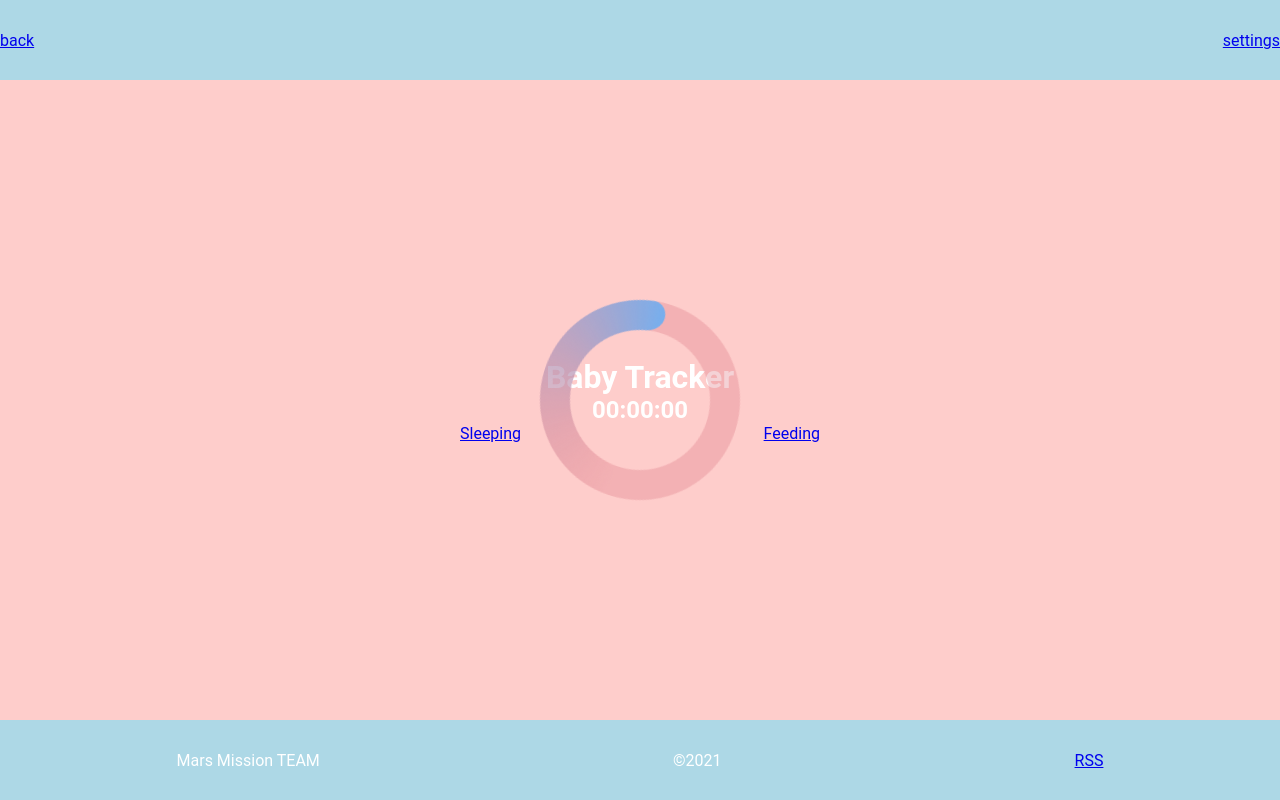
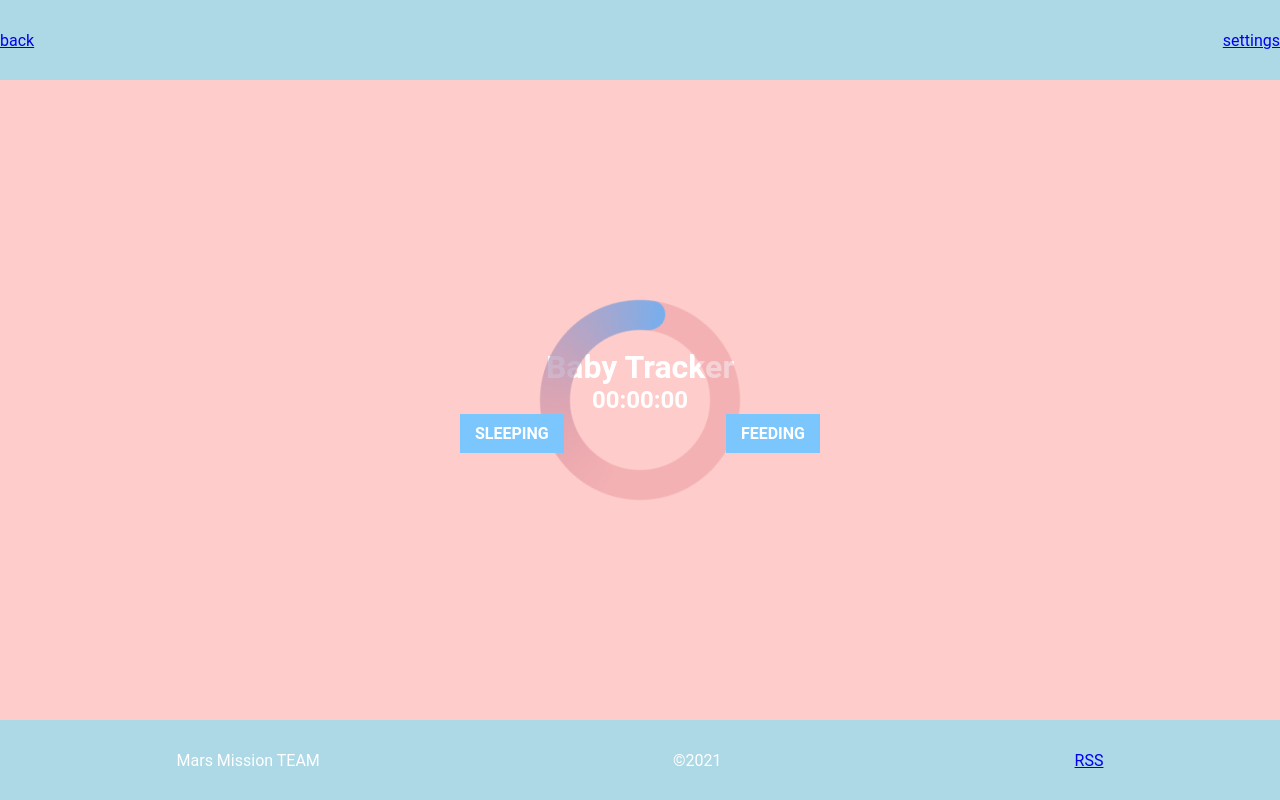
Before and after one commit to mitjasha/baby-tracker, a React (Create React App) app: page / in a window 1280 px wide. Built offline with nearby package versions, Linux system fonts and the light colour scheme.

Commit message:
fix: button template

```diff
--- a/src/components/common/Button/Button.tsx
+++ b/src/components/common/Button/Button.tsx
@@ -1,6 +1,6 @@
 import React from "react";
-import PropTypes from "prop-types";
 import classNames from "classnames";
+import { Link } from "react-router-dom";
 import "./Button.css";
 
 interface IButton {
@@ -10,11 +10,14 @@ interface IButton {
   disabled?: boolean;
   active?: boolean;
   invert?: boolean;
+  tag?: "a" | "button" | "Link";
+  to?: string;
+  id?: string;
 }
 
-const Button: React.FC<IButton> = ({ children, onClick, className, disabled, active, invert, ...attrs }) => {
+const Button: React.FC<IButton> = ({ children, onClick, className, disabled, active, invert, tag, to, ...attrs }) => {
   // eslint-disable-next-line consistent-return
-  const onClickAction = (e: MouseEvent) => {
+  const onClickAction = (e: Event) => {
     if (disabled) {
       e.preventDefault();
     } else {
@@ -24,29 +27,27 @@ const Button: React.FC<IButton> = ({ children, onClick, className, disabled, act
 
   const classes = classNames("btn", className, { active }, { invert });
 
-  const Tag = attrs.href ? "a" : "button";
+  if (tag === "button") {
+    return (
+      <button className={classes} disabled={disabled} onClick={() => onClickAction} {...attrs}>
+        {children}
+      </button>
+    );
+  }
+
+  if (tag === "a") {
+    return (
+      <a href={to} className={classes} onClick={() => onClickAction} {...attrs}>
+        {children}
+      </a>
+    );
+  }
 
   return (
-    <Tag className={classes} disabled={disabled} onClick={onClickAction} {...attrs}>
+    <Link to={to as string} className={classes} onClick={() => onClickAction} {...attrs}>
       {children}
-    </Tag>
+    </Link>
   );
 };
 
-Button.propTypes = {
-  children: PropTypes.node,
-  onClick: PropTypes.func,
-  className: PropTypes.string,
-  disabled: PropTypes.bool,
-  active: PropTypes.bool,
-};
-
-Button.defaultProps = {
-  children: "Default button",
-  onClick: () => {},
-  className: "",
-  disabled: false,
-  active: false,
-};
-
 export default Button;
--- a/src/components/containers/MainScreen/MainScreen.tsx
+++ b/src/components/containers/MainScreen/MainScreen.tsx
@@ -1,6 +1,6 @@
 import React from "react";
-import { Link } from "react-router-dom";
 import Timer from "../../common/Timer/Timer";
+import Button from "../../common/Button/Button";
 import "./MainScreen.css";
 
 const MainScreen: React.FC = () => (
@@ -11,12 +11,12 @@ const MainScreen: React.FC = () => (
       <Timer />
     </div>
     <div className="main-buttons">
-      <Link to="/sleeping" className="start" id="start-sleep">
+      <Button tag="Link" to="/sleeping" className="start" id="start-sleep">
         <span className="btn-text">Sleeping</span>
-      </Link>
-      <Link to="/feeding" className="start" id="start-feed">
+      </Button>
+      <Button tag="Link" to="/feeding" className="start" id="start-feed">
         <span className="btn-text">Feeding</span>
-      </Link>
+      </Button>
     </div>
   </div>
 );
```
